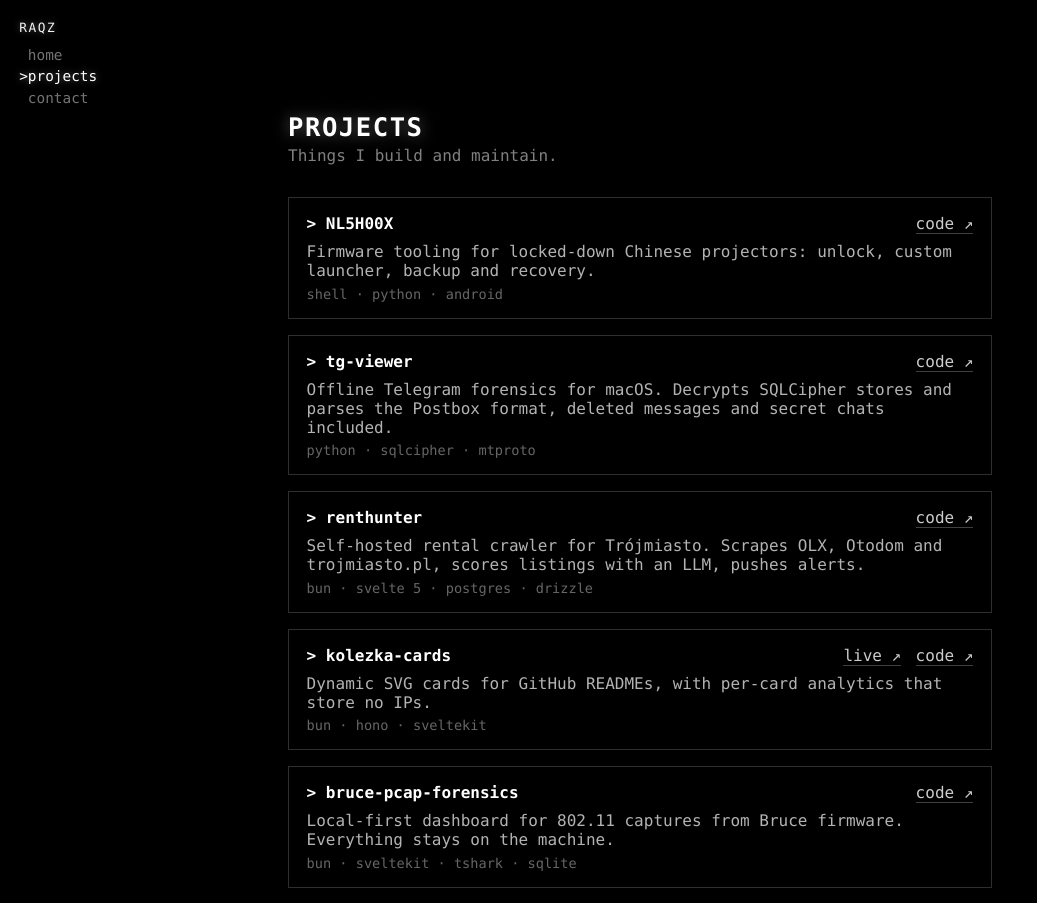
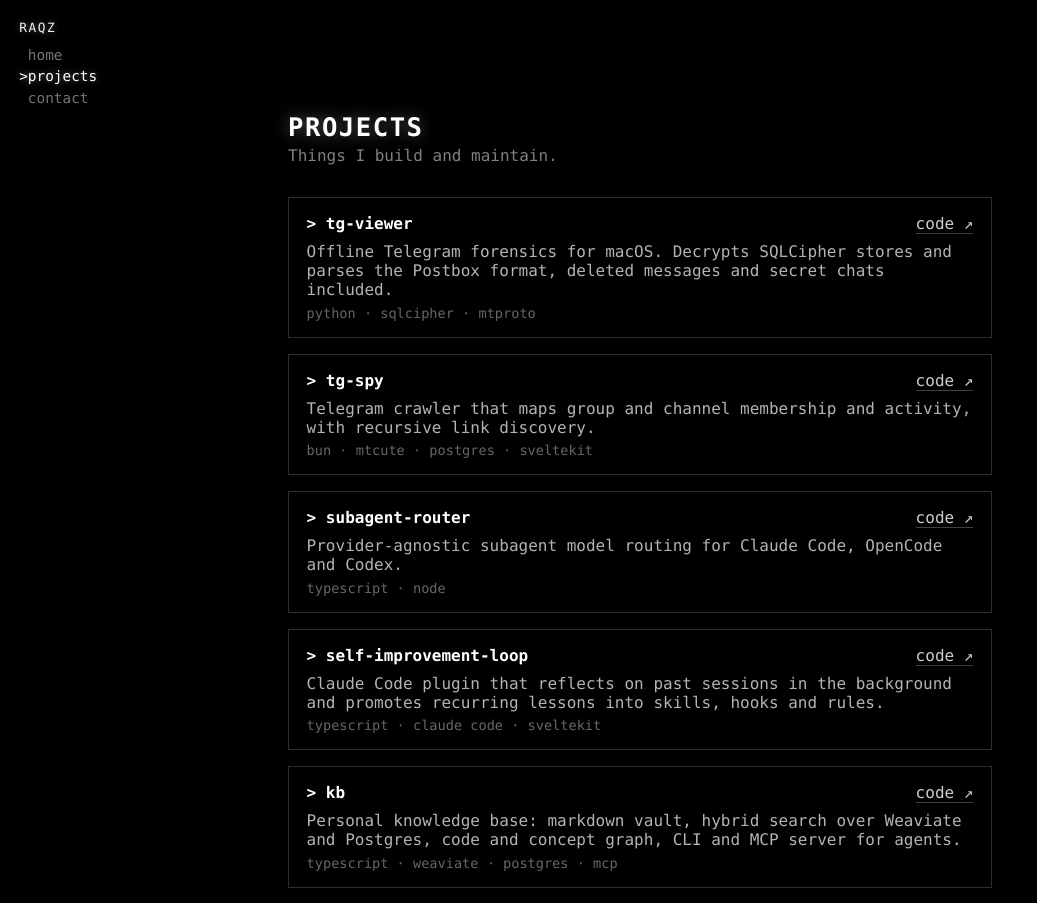
Before and after one commit to kolezka/raqzpl, a SvelteKit app: page /projects in a window 1280 px wide. Shown: the top 903 px of the page, without its empty margins (0-1037 px from the left). Built offline with nearby package versions, Linux system fonts and the light colour scheme.

Commit message:
feat(projects): swap featured repos for current active set
Drop stale entries (renthunter, claude-code-routing-benchmark, search-builder),
add tg-spy, self-improvement-loop, kb, block-docs. Reorder list and wrap long
taglines onto their own line.

```diff
--- a/src/routes/projects/+page.svelte
+++ b/src/routes/projects/+page.svelte
@@ -10,35 +10,18 @@
 	// Public repos from github.com/kolezka, hand-picked. Keep this list short.
 	const projects: Project[] = [
 		{
-			name: 'NL5H00X',
-			tagline: 'Firmware tooling for locked-down Chinese projectors: unlock, custom launcher, backup and recovery.',
-			stack: ['shell', 'python', 'android'],
-			href: 'https://github.com/kolezka/NL5H00X'
-		},
-		{
 			name: 'tg-viewer',
-			tagline: 'Offline Telegram forensics for macOS. Decrypts SQLCipher stores and parses the Postbox format, deleted messages and secret chats included.',
+			tagline:
+				'Offline Telegram forensics for macOS. Decrypts SQLCipher stores and parses the Postbox format, deleted messages and secret chats included.',
 			stack: ['python', 'sqlcipher', 'mtproto'],
 			href: 'https://github.com/kolezka/tg-viewer'
 		},
 		{
-			name: 'renthunter',
-			tagline: 'Self-hosted rental crawler for Trójmiasto. Scrapes OLX, Otodom and trojmiasto.pl, scores listings with an LLM, pushes alerts.',
-			stack: ['bun', 'svelte 5', 'postgres', 'drizzle'],
-			href: 'https://github.com/kolezka/renthunter'
-		},
-		{
-			name: 'kolezka-cards',
-			tagline: 'Dynamic SVG cards for GitHub READMEs, with per-card analytics that store no IPs.',
-			stack: ['bun', 'hono', 'sveltekit'],
-			href: 'https://github.com/kolezka/kolezka-cards',
-			live: 'https://ghcards.raqz.link'
-		},
-		{
-			name: 'bruce-pcap-forensics',
-			tagline: 'Local-first dashboard for 802.11 captures from Bruce firmware. Everything stays on the machine.',
-			stack: ['bun', 'sveltekit', 'tshark', 'sqlite'],
-			href: 'https://github.com/kolezka/bruce-pcap-forensics'
+			name: 'tg-spy',
+			tagline:
+				'Telegram crawler that maps group and channel membership and activity, with recursive link discovery.',
+			stack: ['bun', 'mtcute', 'postgres', 'sveltekit'],
+			href: 'https://github.com/kolezka/tg-spy'
 		},
 		{
 			name: 'subagent-router',
@@ -47,16 +30,46 @@
 			href: 'https://github.com/kolezka/subagent-router'
 		},
 		{
-			name: 'claude-code-routing-benchmark',
-			tagline: 'Same task, same commit, same prompt, different model behind the API. Publishes one self-contained HTML report.',
-			stack: ['typescript', 'claude code'],
-			href: 'https://github.com/kolezka/claude-code-routing-benchmark'
+			name: 'self-improvement-loop',
+			tagline:
+				'Claude Code plugin that reflects on past sessions in the background and promotes recurring lessons into skills, hooks and rules.',
+			stack: ['typescript', 'claude code', 'sveltekit'],
+			href: 'https://github.com/kolezka/self-improvement-loop'
 		},
 		{
-			name: 'search-builder',
-			tagline: 'Boolean query builder for Google, GitHub Code Search and Shodan.',
-			stack: ['sveltekit', 'typescript'],
-			href: 'https://github.com/kolezka/search-builder'
+			name: 'kb',
+			tagline:
+				'Personal knowledge base: markdown vault, hybrid search over Weaviate and Postgres, code and concept graph, CLI and MCP server for agents.',
+			stack: ['typescript', 'weaviate', 'postgres', 'mcp'],
+			href: 'https://github.com/kolezka/kb'
+		},
+		{
+			name: 'NL5H00X',
+			tagline:
+				'Firmware tooling for locked-down Chinese projectors: unlock, custom launcher, backup and recovery.',
+			stack: ['shell', 'python', 'android'],
+			href: 'https://github.com/kolezka/NL5H00X'
+		},
+		{
+			name: 'block-docs',
+			tagline:
+				'Claude Code skill, writer agent and linter for evidence-based block documentation.',
+			stack: ['python', 'claude code'],
+			href: 'https://github.com/kolezka/block-docs'
+		},
+		{
+			name: 'bruce-pcap-forensics',
+			tagline:
+				'Local-first dashboard for 802.11 captures from Bruce firmware. Everything stays on the machine.',
+			stack: ['bun', 'sveltekit', 'tshark', 'sqlite'],
+			href: 'https://github.com/kolezka/bruce-pcap-forensics'
+		},
+		{
+			name: 'kolezka-cards',
+			tagline: 'Dynamic SVG cards for GitHub READMEs, with per-card analytics that store no IPs.',
+			stack: ['bun', 'hono', 'sveltekit'],
+			href: 'https://github.com/kolezka/kolezka-cards',
+			live: 'https://ghcards.raqz.link'
 		}
 	];
 </script>
```
